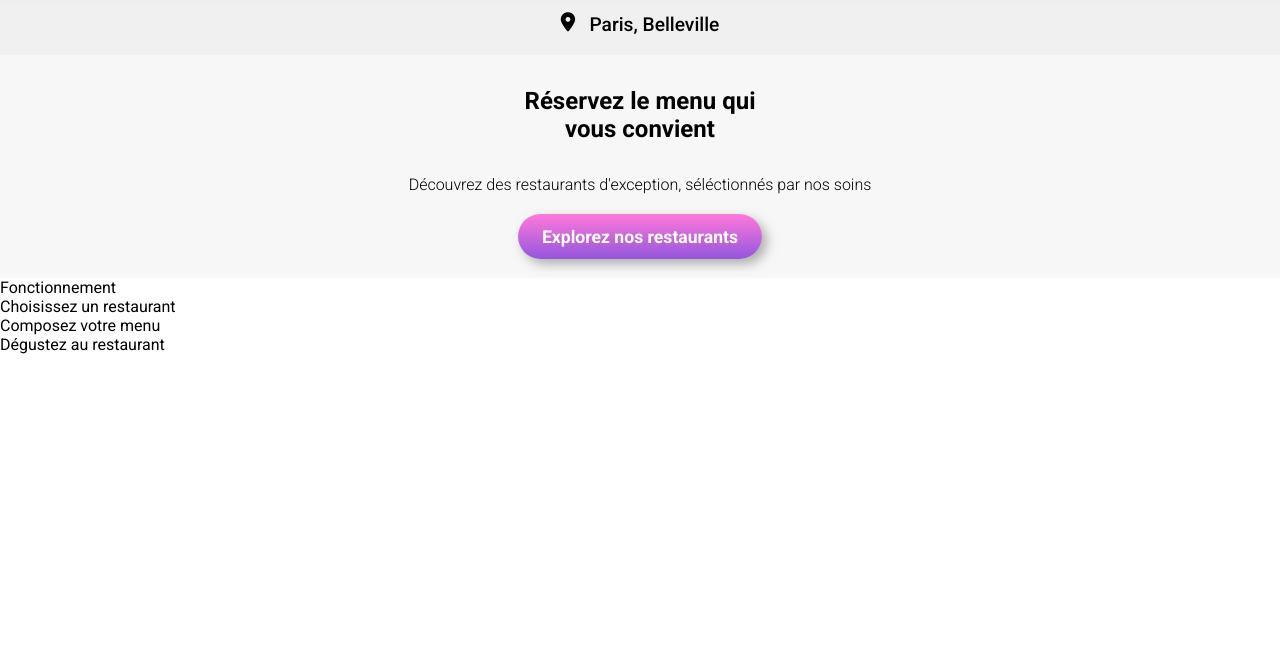
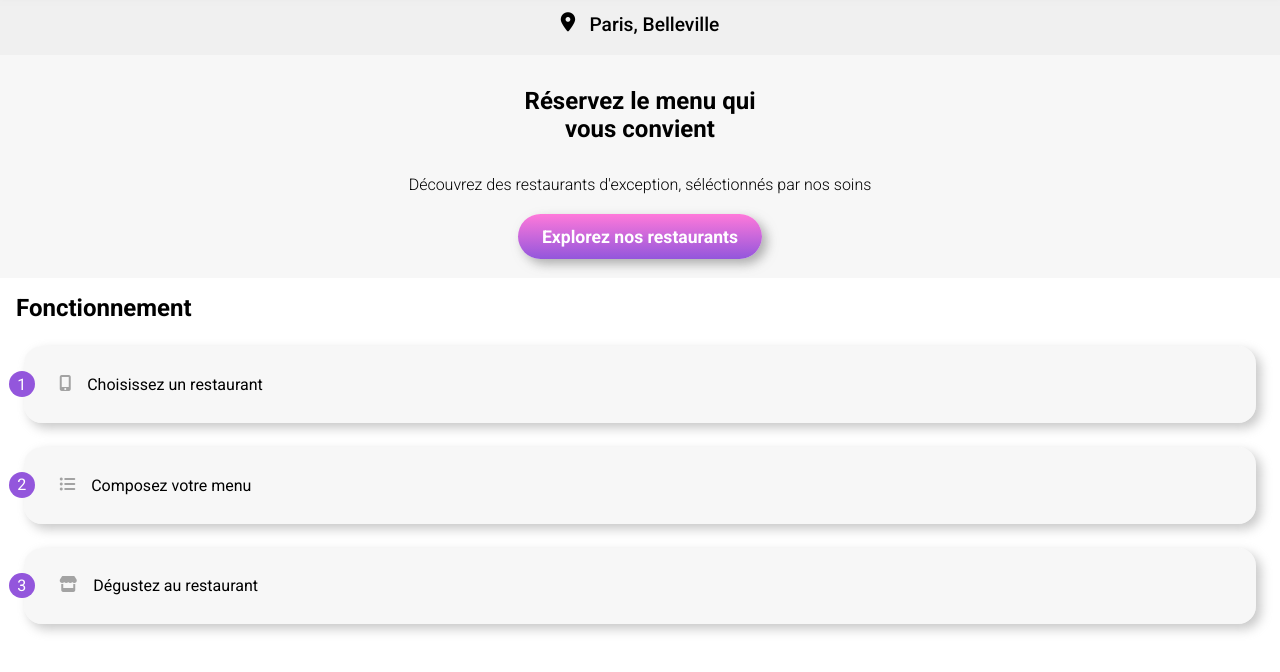
Before and after one commit to Lafond54/Lafondandy_3_23062021, a website: page public/index.html in a window 1280 px wide. Shown: the part 76-748 px from the top of the page. Drawn offline with Linux system fonts and the light colour scheme; a web font is replaced by a local one.

Commit message:
homepage + placeholders

```diff
--- a/public/index.html
+++ b/public/index.html
@@ -54,10 +54,21 @@
             <a class="reservez__btn" href="">Explorez nos restaurants</a>
         </section>
         <section class="fonctionnement">
-            <h2 clas="fonctionnement__titre">Fonctionnement</h2>
-            <ol class="li">Choisissez un restaurant</ol>
-            <ol class="li">Composez votre menu</ol>
-            <ol class="li">Dégustez au restaurant</ol>
+            <h2 class="fonctionnement__titre">Fonctionnement</h2>
+            <ol class="fonctionnement__liste">
+                <li class="fonctionnement__item">
+                    <span class="fonctionnement__puce">1</span>
+                    <i class="fas fa-mobile-alt"></i>
+                    <span class="fonctionnement__txt">Choisissez un restaurant</span></li>
+                <li class="fonctionnement__item">
+                    <span class="fonctionnement__puce">2</span>
+                    <i class="fas fa-list-ul"></i>
+                    <span class="fonctionnement__txt">Composez votre menu</span></li>
+                <li class="fonctionnement__item">
+                    <span class="fonctionnement__puce">3</span>
+                    <i class="fas fa-store"></i>
+                    <span class="fonctionnement__txt">Dégustez au restaurant</span></li>
+            </ol>
         </section>
 
 
--- a/sass/_homepage.scss
+++ b/sass/_homepage.scss
@@ -55,3 +55,45 @@ body {
         @include btnrose
     }
 }
+
+// Fonctionnement
+.fonctionnement {
+
+
+    &__titre {
+        font-size: 1.5rem;
+        font-weight: 600;
+        margin-top: 1rem;
+        padding-left: 1rem;
+    }
+    &__item {
+        @include itemfonctionnement;
+        position: relative;
+    }
+    &__puce {
+        position: absolute;
+        left: -15px;
+        top: 25px;
+        color: white;
+        text-align: center;
+        width: 1.6rem;
+        height: 1.6rem;
+        border-radius: 100%;
+        background: $primaire;
+        padding-top: 0.2rem;
+
+    }
+    // Pas la bonne facon..
+    // ..de faire pour les icones fonctionnement???
+    .fas.fa-mobile-alt {
+        @extend %icone_fonctionnement
+    }
+    .fas.fa-list-ul {
+        @extend %icone_fonctionnement
+    }
+    .fas.fa-store {
+        @extend %icone_fonctionnement
+    }
+
+
+}
--- a/sass/_minireset.scss
+++ b/sass/_minireset.scss
@@ -1,5 +1,5 @@
 /*! minireset.css v0.0.6 | MIT License | github.com/jgthms/minireset.css */
-html,body,p,ol,ul,li,dl,dt,dd,blockquote,figure,fieldset,legend,textarea,pre,iframe,hr,h1,h2,h3,h4,h5,h6{margin:0;padding:0}
+html,body,p,li,ul,ol,dl,dt,dd,blockquote,figure,fieldset,legend,textarea,pre,iframe,hr,h1,h2,h3,h4,h5,h6{margin:0;padding:0}
 h1,h2,h3,h4,h5,h6{font-size:100%;font-weight:normal}
 ul{list-style:none}button,input,select{margin:0}
 html{box-sizing:border-box}*,*::before,*::after{box-sizing:inherit}
--- a/sass/_mixins.scss
+++ b/sass/_mixins.scss
@@ -8,3 +8,13 @@
     padding: 0.8rem 1.5rem;
     box-shadow: 5px 5px 11px rgba(146, 146, 146, 0.726);
 }
+
+// Cadre fonctionnement
+@mixin itemfonctionnement  {
+    display: flex;
+    background: $gris-fond;
+    border-radius: 18px;
+    padding: 1.8rem 2.2rem;
+    margin: 1.5rem;
+    box-shadow: 5px 5px 11px rgba(179, 179, 179, 0.726);
+}
--- /dev/null
+++ b/sass/_placeholders.scss
@@ -0,0 +1,5 @@
+%icone_fonctionnement {
+    color: rgba(156, 156, 156, 0.932);
+    font-size: 1rem;
+    padding-right: 1rem;
+}
--- a/sass/index.scss
+++ b/sass/index.scss
@@ -2,4 +2,5 @@
 @import 'minireset.scss';
 @import '_variables.scss';
 @import '_mixins.scss';
-@import '_homepage.scss'
+@import 'placeholders.scss';
+@import '_homepage.scss';
```
Also changed, not shown: public/style/index.css, 1 other file.
